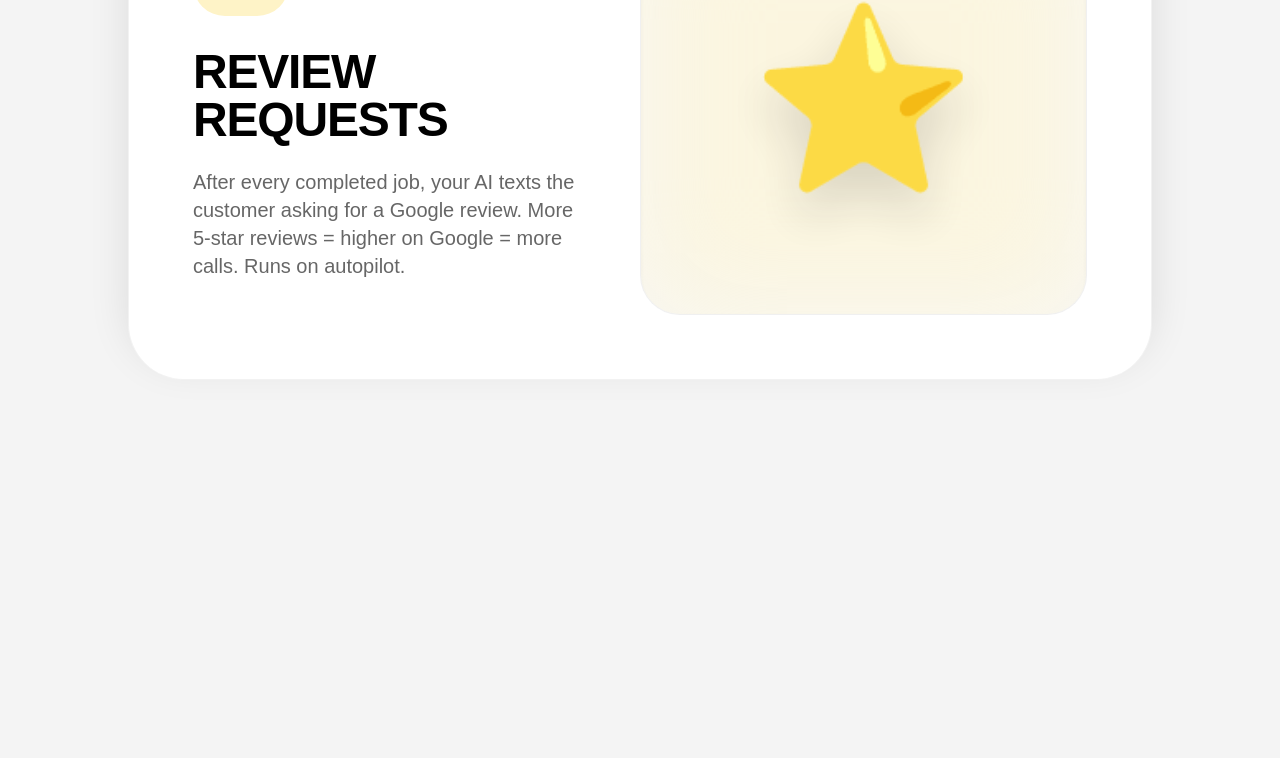
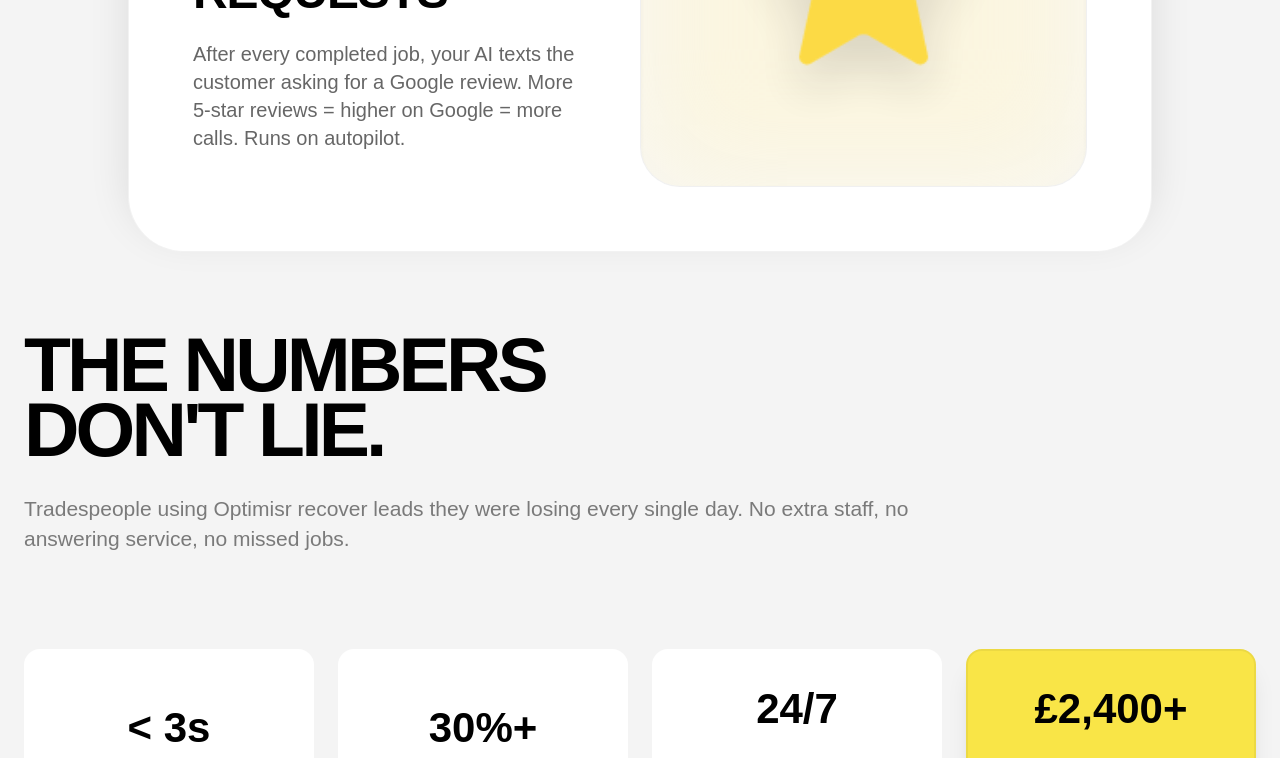
Before and after one commit to Dannydropz/optimisr, a Next.js app: page / in a window 1280 px wide. Shown: the part 5403-6161 px from the top of the page. Built offline with nearby package versions, Linux system fonts and the light colour scheme; a web font is replaced by a local one.

Commit message:
style: reduce spacing between Skills and Integrations sections

```diff
--- a/components/IntegrationsSection.tsx
+++ b/components/IntegrationsSection.tsx
@@ -12,7 +12,7 @@ const stats = [
 
 const IntegrationsSection: React.FC = () => {
     return (
-        <section className="section-stack bg-[#F4F4F4] pt-16 md:pt-24 pb-24 md:pb-48 px-6 overflow-hidden">
+        <section className="section-stack bg-[#F4F4F4] pt-4 md:pt-8 pb-24 md:pb-48 px-6 overflow-hidden">
             <div className="max-w-7xl mx-auto">
                 <div className="max-w-4xl mb-12 md:mb-24">
                     <h2 className="text-[clamp(2.5rem,6vw,5.5rem)] font-black font-condensed uppercase leading-[0.85] tracking-tighter mb-6 md:mb-8">
--- a/components/SkillsSection.tsx
+++ b/components/SkillsSection.tsx
@@ -50,7 +50,7 @@ interface CardProps {
 const SkillCard: React.FC<CardProps> = ({ skill }) => {
     return (
         <div
-            className="sticky w-full flex justify-center pb-8 md:pb-[10vh]"
+            className="sticky w-full flex justify-center pb-6 md:pb-12"
             style={{
                 top: '10vh',
             }}
@@ -86,7 +86,7 @@ const SkillsSection: React.FC = () => {
     });
 
     return (
-        <section id="features" className="section-stack bg-[#F4F4F4] pt-20 md:pt-32 lg:pt-48 pb-16 md:pb-32 rounded-t-[50px] md:rounded-t-[100px] -mt-[50px] md:-mt-[100px]" ref={containerRef}>
+        <section id="features" className="section-stack bg-[#F4F4F4] pt-20 md:pt-32 lg:pt-48 pb-0 rounded-t-[50px] md:rounded-t-[100px] -mt-[50px] md:-mt-[100px]" ref={containerRef}>
             <div className="max-w-7xl mx-auto px-6 mb-16 md:mb-24 relative z-10">
                 <h2 className="text-[clamp(2.5rem,6vw,5.5rem)] font-bold font-condensed uppercase leading-[0.9] tracking-tight text-center md:text-left">
                     <motion.span className="block" initial={{ opacity: 0, x: 100 }} whileInView={{ opacity: 1, x: 0 }} viewport={{ once: true, margin: "-80px" }} transition={{ duration: 0.8, delay: 0.1, ease: [0.16, 1, 0.3, 1] }}>EVERYTHING YOUR</motion.span>
@@ -104,7 +104,7 @@ const SkillsSection: React.FC = () => {
                 </motion.p>
             </div>
 
-            <div className="relative max-w-7xl mx-auto px-6 pb-20">
+            <div className="relative max-w-7xl mx-auto px-6 pb-0">
                 {skills.map((skill, index) => {
                     return (
                         <SkillCard
```
